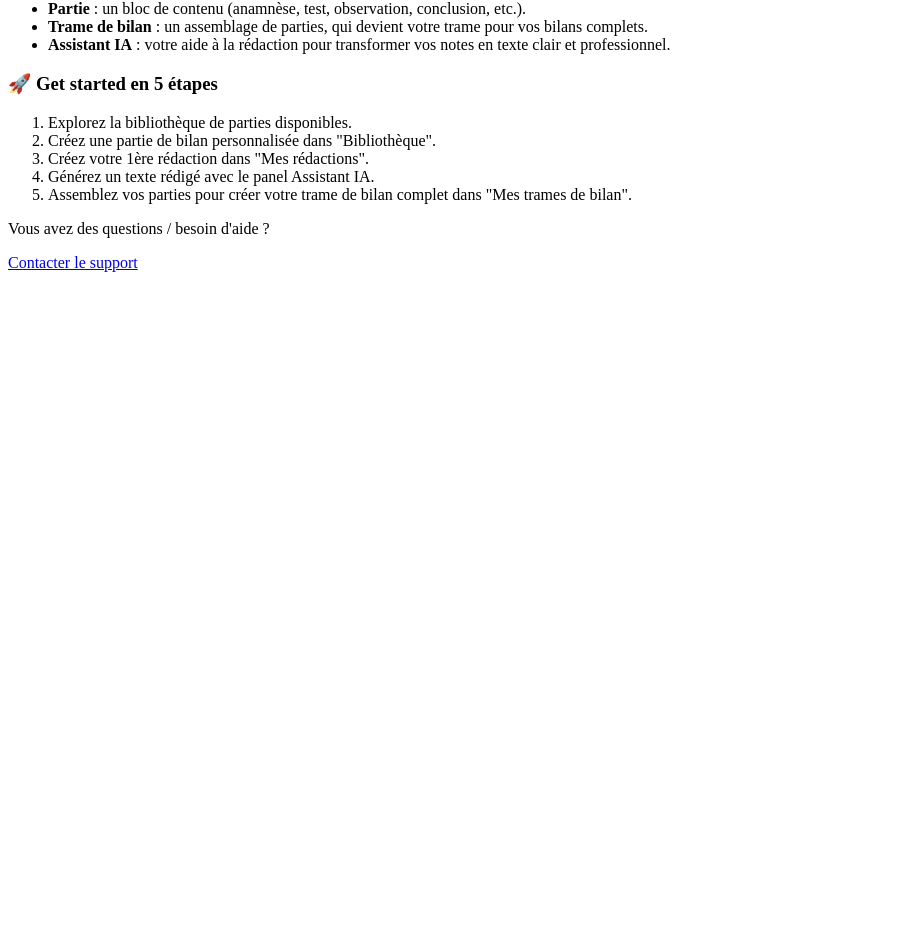
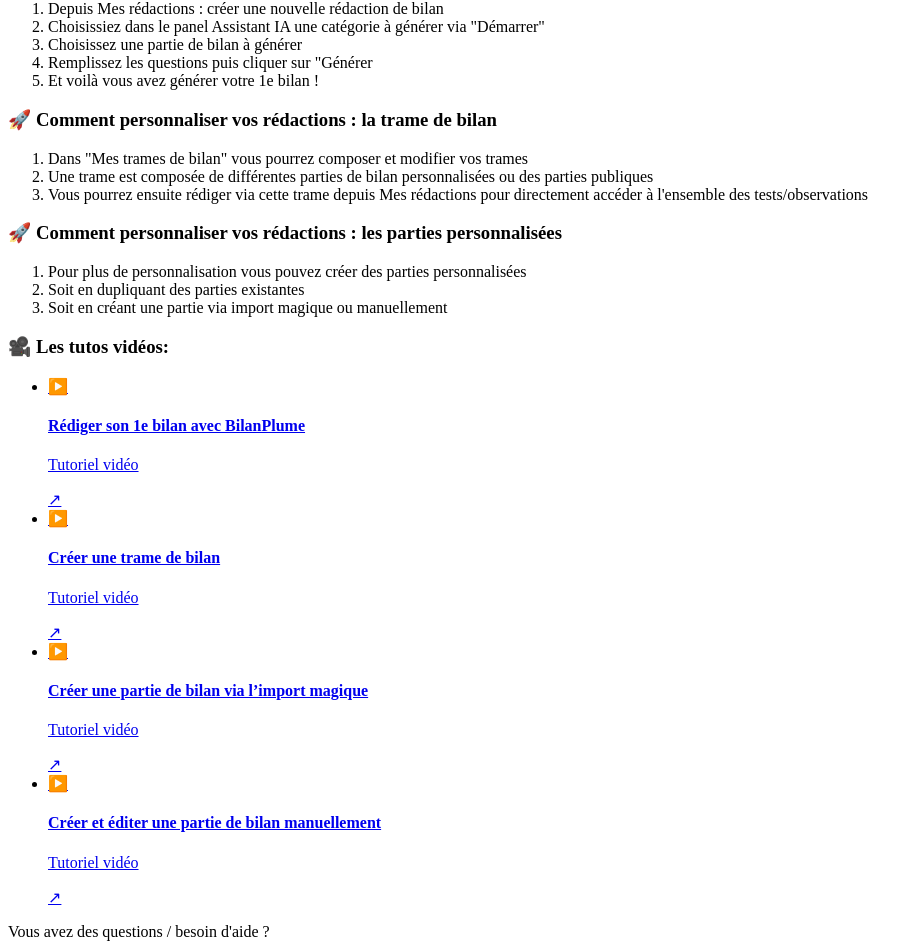
Before and after one commit to damien1719/super-umbrella, a Next.js app in the folder frontend/: page /Aide in a window 1280 px wide. Shown: the part 157-1109 px from the top of the page, without its empty margins (0-923 px from the left). Before the commit the page ends 800 px from the top, so only its background shows below. Built offline with nearby package versions, Linux system fonts and the light colour scheme.

Commit message:
bug scroll

```diff
--- a/frontend/src/pages/Aide.tsx
+++ b/frontend/src/pages/Aide.tsx
@@ -19,7 +19,7 @@
         </div>
 
         <div className="max-w-3xl space-y-8">
-          <section className="space-y-2">
+{/*           <section className="space-y-2">
             <h3 className="text-xl font-semibold">✨ Les notions clés</h3>
             <ul className="list-disc pl-5 space-y-1">
               <li>
@@ -35,25 +35,124 @@
                 transformer vos notes en texte clair et professionnel.
               </li>
             </ul>
+          </section> */}
+
+          <section className="space-y-2">
+            <h3 className="text-xl font-semibold">
+              🚀 Get started :
+            </h3>
+            <ol className="list-decimal pl-5 space-y-1">
+              <li>Depuis Mes rédactions : créer une nouvelle rédaction de bilan</li>
+              <li>Choisissiez dans le panel Assistant IA une catégorie à générer via "Démarrer"</li>
+              <li>Choisissez une partie de bilan à générer</li>
+              <li>Remplissez les questions puis cliquer sur "Générer</li>
+              <li>Et voilà vous avez générer votre 1e bilan !</li>
+            </ol>
           </section>
 
           <section className="space-y-2">
             <h3 className="text-xl font-semibold">
-              🚀 Get started en 5 étapes
+              🚀 Comment personnaliser vos rédactions : la trame de bilan
             </h3>
             <ol className="list-decimal pl-5 space-y-1">
-              <li>Explorez la bibliothèque de parties disponibles.</li>
-              <li>
-                Créez une partie de bilan personnalisée dans "Bibliothèque".
-              </li>
-              <li>Créez votre 1ère rédaction dans "Mes rédactions".</li>
-              <li>Générez un texte rédigé avec le panel Assistant IA.</li>
-              <li>
-                Assemblez vos parties pour créer votre trame de bilan complet
-                dans "Mes trames de bilan".
-              </li>
+              <li>Dans "Mes trames de bilan" vous pourrez composer et modifier vos trames</li>
+              <li>Une trame est composée de différentes parties de bilan personnalisées ou des parties publiques</li>
+              <li>Vous pourrez ensuite rédiger via cette trame depuis Mes rédactions pour directement accéder à l'ensemble des tests/observations</li>
             </ol>
           </section>
+
+          <section className="space-y-2">
+            <h3 className="text-xl font-semibold">
+              🚀 Comment personnaliser vos rédactions : les parties personnalisées
+            </h3>
+            <ol className="list-decimal pl-5 space-y-1">
+              <li>Pour plus de personnalisation vous pouvez créer des parties personnalisées</li>
+              <li>Soit en dupliquant des parties existantes</li>
+              <li>Soit en créant une partie via import magique ou manuellement</li>
+            </ol>
+          </section>
+
+          <section className="space-y-4">
+            <h3 className="text-xl font-semibold">🎥 Les tutos vidéos:</h3>
+
+            <ul className="grid gap-3 sm:grid-cols-2">
+              <li>
+                <a
+                  href="https://www.loom.com/share/347306ba41c74bca8c1669690ed6d8f7"
+                  target="_blank"
+                  rel="noopener noreferrer"
+                  className="group flex items-start gap-3 rounded-2xl border-gray-200 p-4 hover:shadow-md transition"
+                  aria-label="Rédiger son 1e bilan avec bilan plume"
+                >
+                  <span className="text-2xl leading-none">▶️</span>
+                  <div className="flex-1">
+                    <h4 className="font-medium group-hover:underline">
+                      Rédiger son 1e bilan avec BilanPlume
+                    </h4>
+                    <p className="text-sm text-muted-foreground">Tutoriel vidéo</p>
+                  </div>
+                  <span aria-hidden className="text-sm opacity-60 group-hover:opacity-100">↗</span>
+                </a>
+              </li>
+              <li>
+                <a
+                  href="https://www.loom.com/share/efdce319584b47e7a3200520c02d4be9"
+                  target="_blank"
+                  rel="noopener noreferrer"
+                  className="group flex items-start gap-3 rounded-2xl border-gray-200 p-4 hover:shadow-md transition"
+                  aria-label="Créer une trame de bilan (ouvre Loom dans un nouvel onglet)"
+                >
+                  <span className="text-2xl leading-none">▶️</span>
+                  <div className="flex-1">
+                    <h4 className="font-medium group-hover:underline">
+                      Créer une trame de bilan
+                    </h4>
+                    <p className="text-sm text-muted-foreground">Tutoriel vidéo</p>
+                  </div>
+                  <span aria-hidden className="text-sm opacity-60 group-hover:opacity-100">↗</span>
+                </a>
+              </li>
+
+              <li>
+                <a
+                  href="https://www.loom.com/share/d49e6488aa624f7eb58e7c98a525860e"
+                  target="_blank"
+                  rel="noopener noreferrer"
+                  className="group flex items-start gap-3 rounded-2xl border-gray-200 p-4 hover:shadow-md transition"
+                  aria-label="Créer une partie via l'import magique (ouvre Loom dans un nouvel onglet)"
+                >
+                  <span className="text-2xl leading-none">▶️</span>
+                  <div className="flex-1">
+                    <h4 className="font-medium group-hover:underline">
+                      Créer une partie de bilan via l’import magique
+                    </h4>
+                    <p className="text-sm text-muted-foreground">Tutoriel vidéo</p>
+                  </div>
+                  <span aria-hidden className="text-sm opacity-60 group-hover:opacity-100">↗</span>
+                </a>
+              </li>
+
+              <li>
+                <a
+                  href="https://www.loom.com/share/fcd56c6846514c7c8077d64951de2f99"
+                  target="_blank"
+                  rel="noopener noreferrer"
+                  className="group flex items-start gap-3 rounded-2xl border-gray-200 p-4 hover:shadow-md transition"
+                  aria-label="Créer et éditer une partie de bilan manuellement (ouvre Loom dans un nouvel onglet)"
+                >
+                  <span className="text-2xl leading-none">▶️</span>
+                  <div className="flex-1">
+                    <h4 className="font-medium group-hover:underline">
+                      Créer et éditer une partie de bilan manuellement
+                    </h4>
+                    <p className="text-sm text-muted-foreground">Tutoriel vidéo</p>
+                  </div>
+                  <span aria-hidden className="text-sm opacity-60 group-hover:opacity-100">↗</span>
+                </a>
+              </li>
+            </ul>
+          </section>
+
 
           <section className="border-t pt-6">
             <div className="flex flex-col sm:flex-row sm:items-center sm:justify-between gap-3">
@@ -61,7 +160,7 @@
                 Vous avez des questions / besoin d'aide ?
               </p>
               <a
-                href="mailto:support@bilanplume.fr?subject=Support%20Bilan%20Plume"
+                href="mailto:damien@bilanplume.fr?subject=Support%20Bilan%20Plume"
                 className={cn(
                   buttonVariants({ variant: 'primary', size: 'lg' }),
                 )}
```
Also changed, not shown: frontend/src/components/bilanType/SectionDisponible.tsx (+5 -23 lines).
